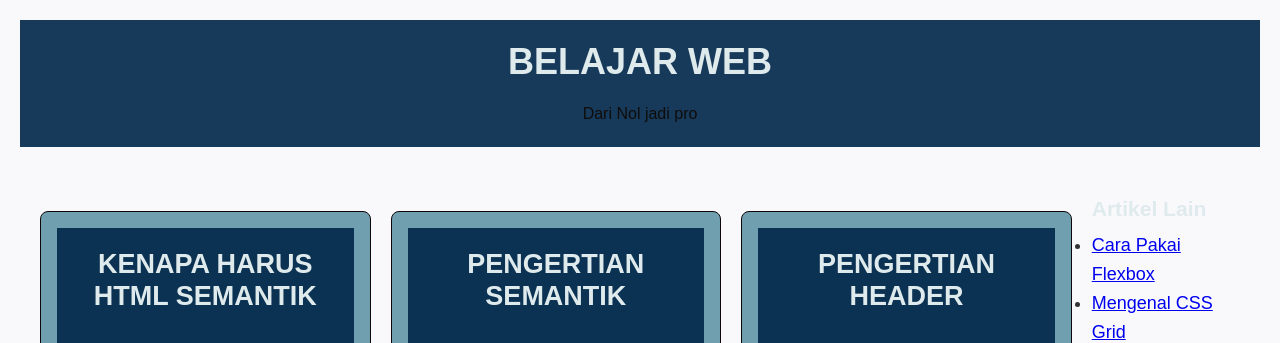
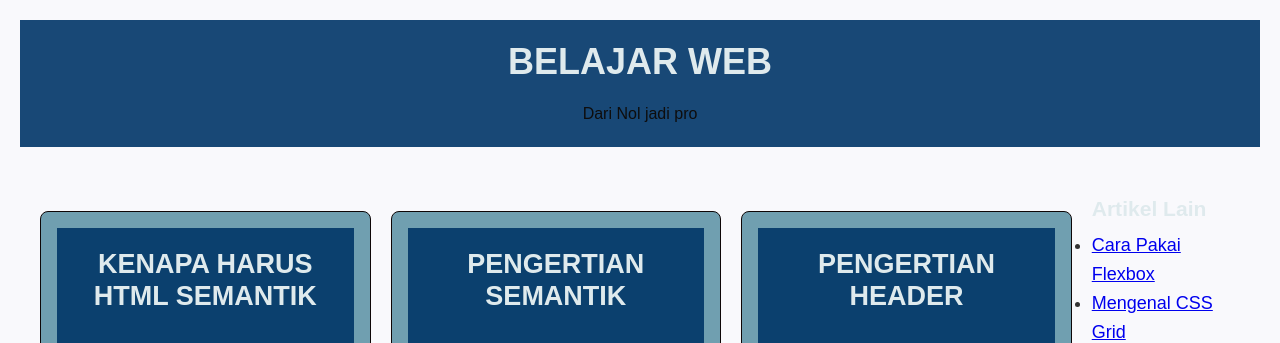
Before and after one commit to syahrilgunawan28/webdev-syahrilgunawan-project, a plain HTML site: page index.html in a window 1280 px wide. Shown: the top 343 px of the page. Drawn offline with Linux system fonts and the light colour scheme; a script that the page names is missing.

Commit message:
Update background css

```diff
--- a/style.css
+++ b/style.css
@@ -3,8 +3,9 @@
     margin: 0;
     padding: 0;
 }
+/* ubah backround */
 header{
-    background-color: rgba(0,38,73,0.9);
+    background-color: rgba(0, 54, 104, 0.9);
     color: #ffffff;
     text-align: center;
     padding: 20px;
```
